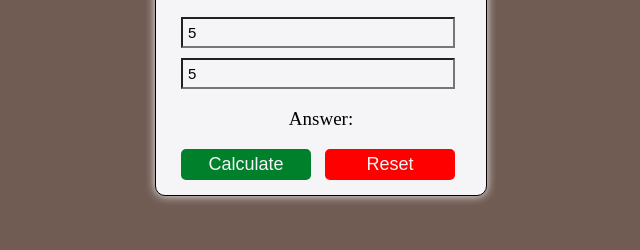
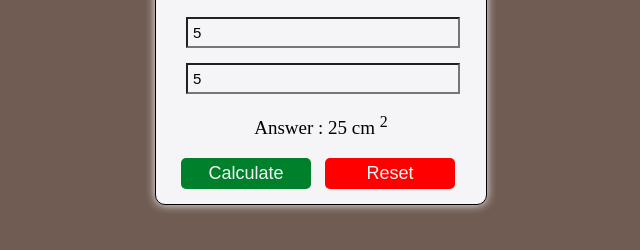
Before and after one commit to SrushtiWanjari/Area-of-rectangle, a plain HTML site: page index.html in a window 1280 px wide. Both pictures are taken after typing "5", "5" into the empty fields and a click on the button "Calculate". Shown: the part 146-396 px from the top of the page, without its empty margins (319-959 px from the left). Drawn offline with Linux system fonts and the light colour scheme.

Commit message:
js is added

```diff
--- a/index.html
+++ b/index.html
@@ -1,72 +1,99 @@
 <!DOCTYPE html>
 <html lang="en">
   <head>
-    <meta charset="UTF-8">
-    <meta name="viewport" content="width=device-width, initial-scale=1.0">
+    <meta charset="UTF-8" />
+    <meta name="viewport" content="width=device-width, initial-scale=1.0" />
     <title>Document</title>
   </head>
   <style>
-    body{
-        background-color: #705C53;
+    body {
+      background-color: #705c53;
     }
-    .main-container{
+    .main-container {
       border: 1px solid black;
       width: 300px;
       padding: 15px;
       margin: 80px auto;
       border-radius: 10px;
-        background-color: #F5F5F7;
-        box-shadow: 0 0 10px #F5F5F7 ;
+      background-color: #f5f5f7;
+      box-shadow: 0 0 10px #f5f5f7;
     }
-    .heading{
+    .heading {
       display: block;
       justify-content: center;
       text-align: center;
     }
 
-    .user-input{
+    .user-input {
       display: block;
       justify-content: center;
-        margin: 10px;
+      margin: 15px;
       width: 260px;
       padding: 5px;
       font-size: 15px;
-        background-color: #F5F5F7;
+      background-color: #f5f5f7;
     }
-    .result{
+    .result {
       display: block;
       text-align: center;
       font-size: 19px;
     }
-    .btn{
+    .btn {
       padding: 5px 9px;
       font-size: 18px;
       margin-left: 10px;
       width: 130px;
       border: none;
-        color: #F5F5F7;
+      color: #f5f5f7;
       border-radius: 5px;
     }
-    .btn-1{
+    .btn-1 {
       background-color: #00802b;
     }
-    .btn-2{
+    .btn-2 {
       background-color: #ff0000;
     }
-
   </style>
   <body>
     <div class="main-container">
       <h2 class="heading">Area Of Rectangle</h2>
-        <input type="number" placeholder="Enter First Number..." class="user-input"/>
-        <input type="number" placeholder="Enter Second Number..." class="user-input"/>
+      <input
+        type="number"
+        placeholder="Enter Length of Rectangle (cm)"
+        class="user-input"
+        id="num1"
+      />
+      <input
+        type="number"
+        placeholder="Enter Width of Rectangle (cm)"
+        class="user-input"
+        id="num2"
+      />
 
-        <p class="result">Answer:</p>
+      <p class="result" id="result">Answer:</p>
 
-        <button class="btn btn-1">Calculate</button>
-        <button class="btn btn-2">Reset</button>
+      <button class="btn btn-1" id="Calculate" onclick="calculateArea()">
+        Calculate
+      </button>
+      <button class="btn btn-2" id="reset" onclick="resetArea()">Reset</button>
+    </div>
 
+    <script>
+      const inputBox1 = document.getElementById("num1");
+      const inputBox2 = document.getElementById("num2");
+      const resultElement = document.getElementById("result");
 
-    </div>
+      function calculateArea() {
+        const var1 = parseInt(inputBox1.value);
+        const var2 = parseInt(inputBox2.value);
+        const Area = var1 * var2;
+        resultElement.innerHTML = `Answer : ${Area} cm <sup>2</sup>`;
+      }
+      function resetArea() {
+        inputBox1.value = "";
+        inputBox2.value = "";
+        resultElement.innerText = `Answer :`;
+      }
+    </script>
   </body>
 </html>
```
Lines whose indentation alone changed are shown as unchanged.
